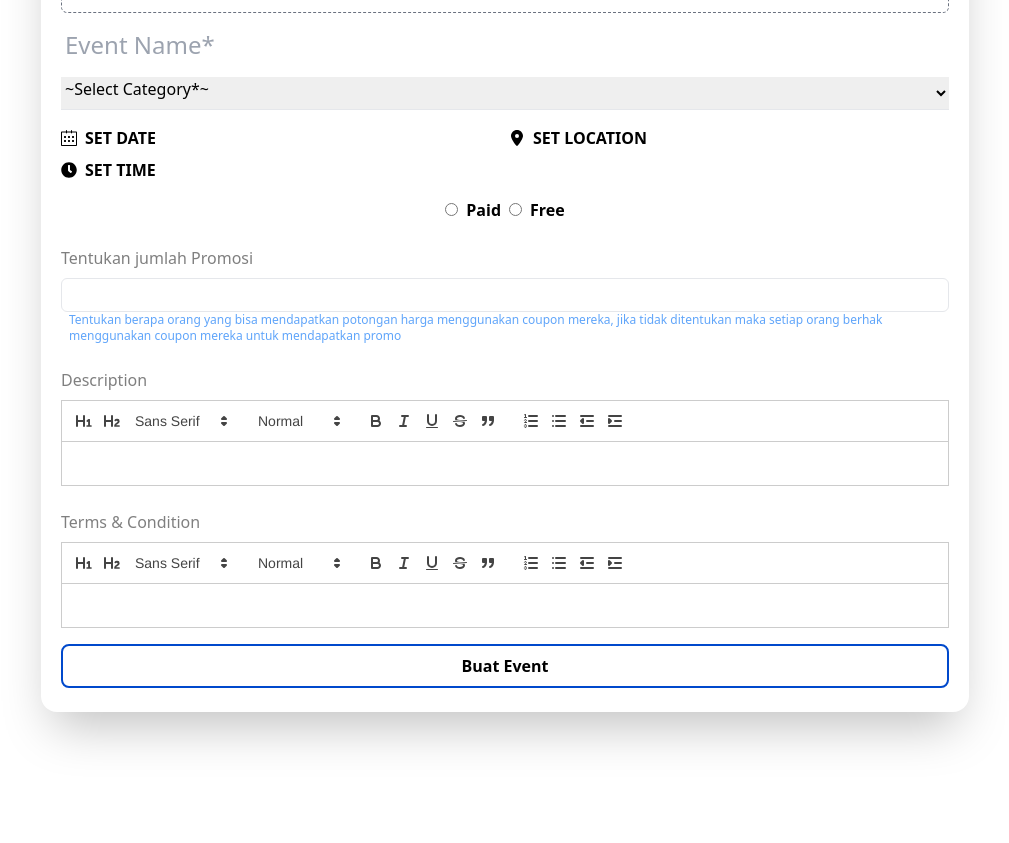
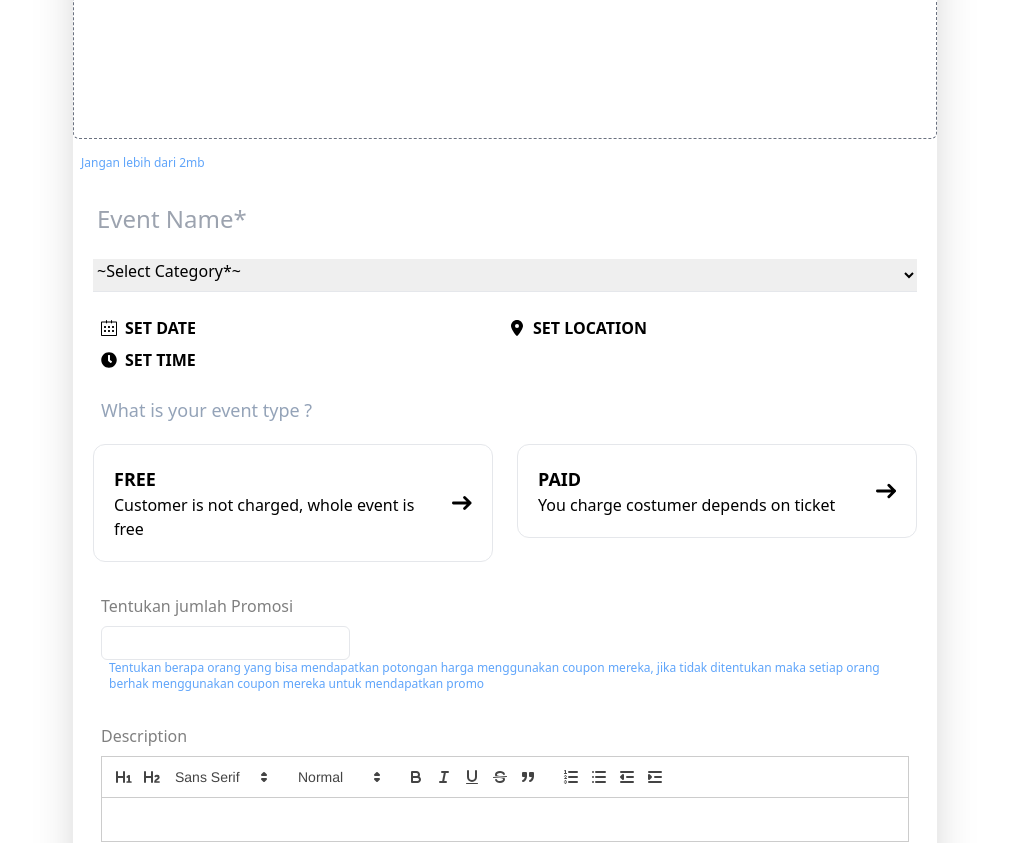
Before and after one commit to rizqiamad/minpro-frontend, a Next.js app: page /create-event in a window 1280 px wide. Shown: the part 580-1423 px from the top of the page, without its empty margins (135-1144 px from the left). Before the commit the page ends 1372 px from the top, so only its background shows below. Built offline with nearby package versions, Linux system fonts and the light colour scheme.

Commit message:
create event finishing

```diff
--- a/src/app/(organizer)/create-event/[event_id]/page.tsx
+++ b/src/app/(organizer)/create-event/[event_id]/page.tsx
@@ -1,7 +1,10 @@
+import EventType from "@/components/createEvent/eventType";
+
 export default function TicketPage() {
   return (
     <main>
       <h1>THIS IS TICKET PAGE</h1>
+      <EventType />
     </main>
   )
 }
--- a/src/app/globals.css
+++ b/src/app/globals.css
@@ -20,7 +20,3 @@
   width: 5rem;
   background-color: red;
 }
-
-input[type=number]::-webkit-inner-spin-button {
-  -webkit-appearance: none;
-}
--- a/src/components/createEvent/createEvent.tsx
+++ b/src/components/createEvent/createEvent.tsx
@@ -13,6 +13,7 @@ import { FieldThumbnail } from './imageUploader';
 import { FormValue } from '@/types/form';
 import { eventSchema } from '@/libs/formSchemas';
 import axios from '@/helpers/axios'
+import EventType from './eventType'
 
 export default function CreateEvent() {
   const initialValue: FormValue = {
@@ -60,7 +61,7 @@ export default function CreateEvent() {
   }
 
   return (
-    <div className='py-6 rounded-2xl shadow-2xl px-5 mx-44 my-20'>
+    <div className='rounded-2xl sm:mx-10 tablet:mx-52 shadow-2xl md:my-20'>
       <Formik
         initialValues={initialValue}
         validationSchema={eventSchema}
@@ -71,13 +72,15 @@ export default function CreateEvent() {
         }}
       >
         {(props: FormikProps<FormValue>) => {
-          const { handleChange, values, errors } = props
+          const { handleChange, values, errors, touched } = props
           return (
             <Form className='flex flex-col gap-4 mt-4'>
-              <div>
+              <div className='overflow-hidden aspect-[16/9]'>
                 <FieldThumbnail name="image" formik={props} />
+              </div>
               <ErrorMessage name='image'>{msg => <div className='text-red-500 text-xs mt-1 ml-1'><sup>*</sup>{msg}</div>}</ErrorMessage>
-              </div>
+              <div className='text-xs ml-2 text-blue-400'>Jangan lebih dari 2mb</div>
+              <div className='px-5 flex flex-col gap-6 py-4'>
                 <div className='flex flex-col'>
                   <Field
                     type='text'
@@ -97,59 +100,42 @@ export default function CreateEvent() {
                     id='category'
                     onChange={handleChange}
                     value={values.category}
-                  className='outline-none border-b pb-2 font-[500] disabled:text-blue-500'
+                    className='outline-none border-b pb-2 font-[500]'
                   >
-                  <option value={''} className='text-black/20' disabled>
+                    <option value={''} disabled className='text-black/50'>
                       ~Select Category*~
                     </option>
                     {categories.map((category) => (
-                    <option key={category} value={category}>
+                      <option key={category} value={category} className={values.category === category ? 'text-blue-500' : 'text-black'}>
                         {category}
                       </option>
                     ))}
                   </Field>
                   <ErrorMessage name="category" >{msg => <div className='text-red-500 text-xs mt-1 ml-1'><sup>*</sup>{msg}</div>}</ErrorMessage>
                 </div>
-              <div className='flex gap-2'>
+                <div className='flex gap-2 px-2'>
                   <div className='flex-1 flex flex-col gap-2'>
                     <SelectDate {...props} />
-                  {errors.start_date || errors.end_date ? (
+                    {(errors.start_date || errors.end_date) && (touched.start_date || touched.end_date) ? (
                       <div className='text-red-500 text-xs mt-1 ml-1'><sup>*</sup>{errors.start_date || errors.end_date}</div>
                     ) : null}
                     <SelectTime {...props} />
-                  {errors.start_time || errors.end_time ? (
+                    {(errors.start_time || errors.end_time) && (touched.start_time || touched.end_time) ? (
                       <div className='text-red-500 text-xs mt-1 ml-1'><sup>*</sup>{errors.start_time || errors.end_time}</div>
                     ) : null}
                   </div>
                   <div className='flex-1'>
                     <SetLocation {...props} />
-                  {errors.name_place || errors.address || errors.city ? (
+                    {(errors.name_place || errors.address || errors.city) && (touched.name_place || touched.address || touched.city) ? (
                       <div className='text-red-500 text-xs mt-1 ml-1'><sup>*</sup>{errors.name_place || errors.address || errors.city}</div>
                     ) : null}
                   </div>
                 </div>
                 <div className='flex flex-col'>
-                <div className='flex justify-center gap-2 items-center'>
-                  <Field
-                    type='radio'
-                    name='type'
-                    id='paid'
-                    value='paid'
-                    className='cursor-pointer'
-                  />
-                  <label htmlFor="paid" className='font-semibold cursor-pointer'>Paid</label>
-                  <Field
-                    type='radio'
-                    name='type'
-                    id='free'
-                    value='free'
-                    className='cursor-pointer'
-                  />
-                  <label htmlFor="free" className='font-semibold cursor-pointer'>Free</label>
-                </div>
+                  <EventType setFieldValue={props.setFieldValue} />
                   <ErrorMessage name="type" >{msg => <div className='text-red-500 text-xs mt-1 ml-1'><sup>*</sup>{msg}</div>}</ErrorMessage>
                 </div>
-              <div className='flex flex-col'>
+                <div className='flex flex-col px-2'>
                   <label htmlFor="coupon_seat" className='my-2 text-black/50 font-[500]'>Tentukan jumlah Promosi</label>
                   <Field
                     type='number'
@@ -157,22 +143,23 @@ export default function CreateEvent() {
                     id='coupon_seat'
                     onChange={handleChange}
                     value={values.coupon_seat}
-                  className='py-1 px-2 outline-none border rounded-md'
+                    className='py-1 px-2 outline-none border rounded-md w-fit'
                     min={0}
                   />
                   <div className='text-xs ml-2 text-blue-400'>Tentukan berapa orang yang bisa mendapatkan potongan harga menggunakan coupon mereka, jika tidak ditentukan maka setiap orang berhak menggunakan coupon mereka untuk mendapatkan promo</div>
                 </div>
-              <div>
+                <div className='px-2'>
                   <h1 className='my-2 text-black/50 font-[500]'>Description</h1>
                   <RichTextEditor setFieldValue={props.setFieldValue} values={values} name='description' />
                 </div>
-              <div>
+                <div className='px-2'>
                   <h1 className='my-2 text-black/50 font-[500]'>Terms & Condition</h1>
                   <RichTextEditor setFieldValue={props.setFieldValue} values={values} name='terms_condition' />
                 </div>
-              <button disabled={isLoading} type='submit' className={`${isLoading ? 'disabled:opacity-[0.5] disabled:bg-lightBlue text-white' : 'hover:bg-lightBlue hover:text-white'} py-2 rounded-lg transition ease-linear font-semibold border-2 border-lightBlue`}>
+                <button disabled={isLoading} type='submit' className={`${isLoading ? 'disabled:opacity-[0.5] disabled:bg-lightBlue text-white' : 'hover:bg-lightBlue hover:text-white'} py-2 mx-2 rounded-lg transition ease-linear font-semibold border-2 border-lightBlue`}>
                   {isLoading ? 'Loading ...' : 'Buat Event'}
                 </button>
+              </div>
             </Form>
           )
         }}
--- /dev/null
+++ b/src/components/createEvent/eventType.tsx
@@ -0,0 +1,42 @@
+interface EventTypeProps {
+  setFieldValue: (a: string, b: string) => void
+}
+
+export default function EventType({ setFieldValue }: EventTypeProps) {
+
+  const handleChange = (e: React.ChangeEvent<HTMLInputElement>) => {
+    setFieldValue('type', e.target.value)
+  }
+
+  return (
+    <>
+      <h3 className="mb-5 ml-2 text-lg font-medium text-slate-400">What is your event type ?</h3>
+      <ul className="grid w-full gap-6 xl:grid-cols-2">
+        <li>
+          <input type="radio" id="free" name="type" value="free" className="hidden peer" onChange={handleChange} />
+          <label htmlFor="free" className="inline-flex items-center justify-between w-full p-5 cursor-pointer border hover:border-blue-500 hover:text-blue-500 rounded-xl peer-checked:text-blue-500 peer-checked:border-blue-500">
+            <div className="block">
+              <div className="w-full text-lg font-semibold">FREE</div>
+              <div className="w-full">Customer is not charged, whole event is free</div>
+            </div>
+            <svg className="w-5 h-5 ms-3 rtl:rotate-180" aria-hidden="true" xmlns="http://www.w3.org/2000/svg" fill="none" viewBox="0 0 14 10">
+              <path stroke="currentColor" stroke-linecap="round" stroke-linejoin="round" stroke-width="2" d="M1 5h12m0 0L9 1m4 4L9 9" />
+            </svg>
+          </label>
+        </li>
+        <li>
+          <input type="radio" id="paid" name="type" value="paid" className="hidden peer" onChange={handleChange} />
+          <label htmlFor="paid" className="inline-flex items-center justify-between w-full p-5 cursor-pointer border hover:border-blue-500 hover:text-blue-500 rounded-xl peer-checked:text-blue-500 peer-checked:border-blue-500">
+            <div className="block">
+              <div className="w-full text-lg font-semibold">PAID</div>
+              <div className="w-full">You charge costumer depends on ticket</div>
+            </div>
+            <svg className="w-5 h-5 ms-3 rtl:rotate-180" aria-hidden="true" xmlns="http://www.w3.org/2000/svg" fill="none" viewBox="0 0 14 10">
+              <path stroke="currentColor" stroke-linecap="round" stroke-linejoin="round" stroke-width="2" d="M1 5h12m0 0L9 1m4 4L9 9" />
+            </svg>
+          </label>
+        </li>
+      </ul>
+    </>
+  )
+}
--- a/src/components/createEvent/imageUploader.tsx
+++ b/src/components/createEvent/imageUploader.tsx
@@ -24,13 +24,12 @@ export const FieldThumbnail: React.FC<FieldThumbnailProps> = ({
     if (file) {
       formik.setFieldValue(name, file);
       const imageUrl = URL.createObjectURL(file);
-      console.log(imageUrl)
       setPreviewUrl(imageUrl);
     }
   };
 
   return (
-    <div className={`flex w-full flex-col gap-2 ${className}`}>
+    <div className={`flex w-full h-full flex-col gap-2 ${className}`}>
       <input
         type="file"
         id={name}
@@ -44,14 +43,14 @@ export const FieldThumbnail: React.FC<FieldThumbnailProps> = ({
       {!previewUrl ? (
         <div
           onClick={() => imgRef.current?.click()}
-          className="flex w-full h-80 justify-center items-center border border-gray-500 border-dashed rounded-md cursor-pointer"
+          className="flex w-full h-full justify-center items-center border border-gray-500 border-dashed rounded-md cursor-pointer"
         >
           +
         </div>
       ) : (
         <div
           onClick={() => imgRef.current?.click()}
-          className="flex w-full h-80 justify-center items-center border border-gray-500 border-dashed rounded-md cursor-pointer"
+          className="overflow-hidden w-full h-full border relative border-gray-500 border-dashed rounded-md cursor-pointer"
         >
           <Image
             src={previewUrl}
@@ -60,7 +59,6 @@ export const FieldThumbnail: React.FC<FieldThumbnailProps> = ({
             height={200}
             layout="responsive"
             objectFit="cover"
-            className="rounded-lg"
           />
         </div>
       )}
--- a/src/components/createEvent/selectDate.tsx
+++ b/src/components/createEvent/selectDate.tsx
@@ -8,11 +8,8 @@ import { FormValue } from "@/types/form";
 export default function SelectDate(Props: FormikProps<FormValue>) {
   const { handleChange, values } = Props
   const { open, hidden, menuHandler } = UseOpen()
-  const date = new Date()
-  const minDate = `${date.getFullYear()}-${String(date.getMonth() + 1).padStart(2, '0')}-${String(date.getDate()).padStart(2, '0')}`;
+  let minDate
 
-  console.log(values.start_date)
-  console.log(values.end_date)
   useEffect(() => {
     if (open) {
       document.body.classList.add("overflow-hidden");
@@ -20,6 +17,11 @@ export default function SelectDate(Props: FormikProps<FormValue>) {
       document.body.classList.remove("overflow-hidden");
     }
   }, [open])
+
+  useEffect(() => {
+    const date = new Date()
+    minDate = `${date.getFullYear()}-${String(date.getMonth() + 1).padStart(2, '0')}-${String(date.getDate()).padStart(2, '0')}`;
+  }, [])
   return (
     <>
       <button type="button" onClick={menuHandler} className='w-fit hover:text-blue-400 rounded-md font-[550] flex justify-center items-center gap-2'><SlCalender /> SET DATE</button>
--- a/src/components/createEvent/textEditor.tsx
+++ b/src/components/createEvent/textEditor.tsx
@@ -47,22 +47,6 @@ const RichTextEditor: React.FC<FieldRichTextProps> = ({ setFieldValue, name, val
     setFieldValue(name, e);
   };
 
-  useEffect(() => {
-    const handleScroll = () => {
-      const toolbar = document.querySelector(".ql-toolbar");
-      if (toolbar) {
-        if (window.scrollY > toolbar.getBoundingClientRect().top) {
-          toolbar.classList.add("sticky");
-        } else {
-          toolbar.classList.remove("sticky");
-        }
-      }
-    };
-
-    window.addEventListener("scroll", handleScroll);
-    return () => window.removeEventListener("scroll", handleScroll);
-  }, []);
-
   return (
     <ReactQuill
       value={values[name] as string}
```
Also changed, not shown: 1 other file (tests, documents, lock files or other folders). Lines whose indentation alone changed are shown as unchanged.
